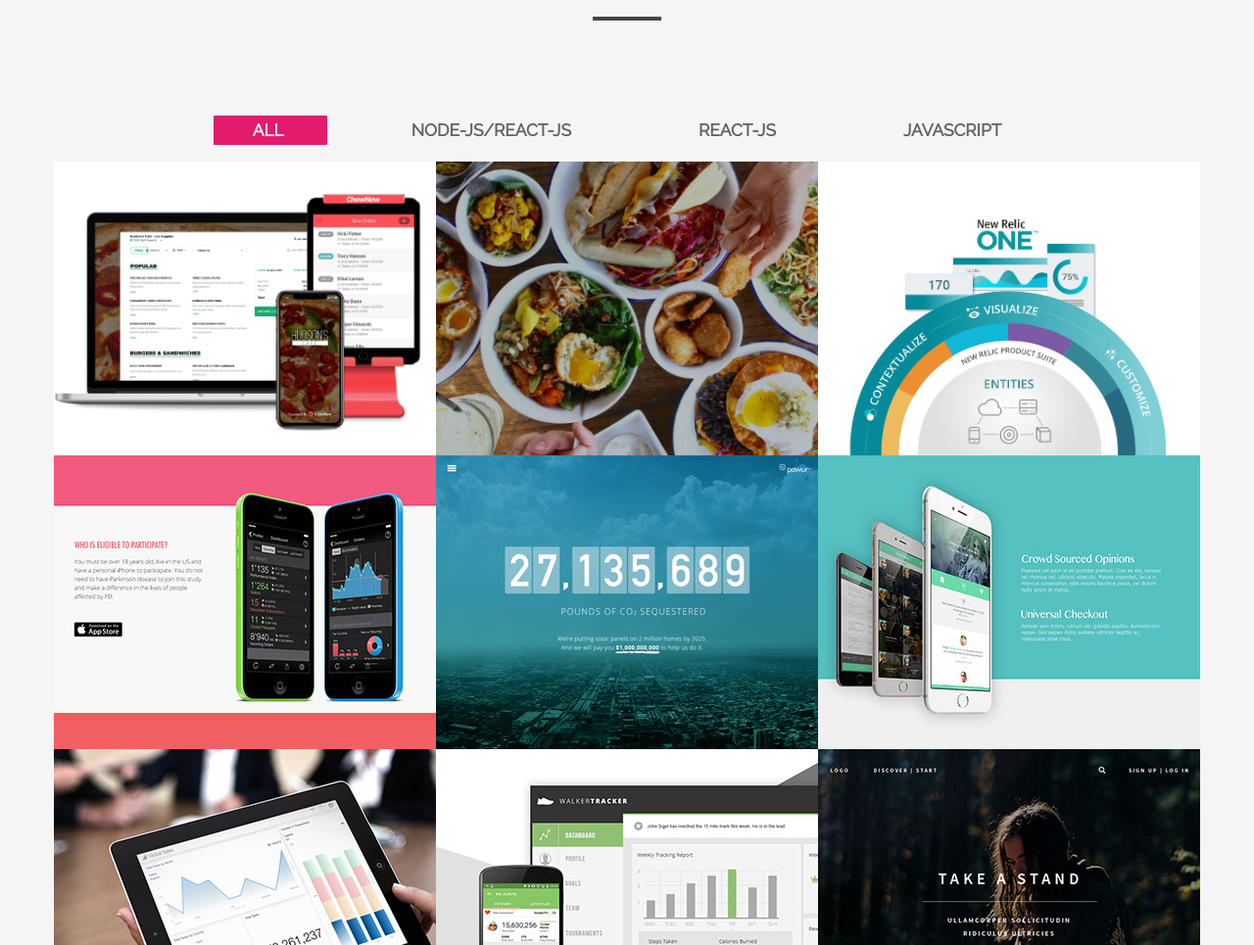
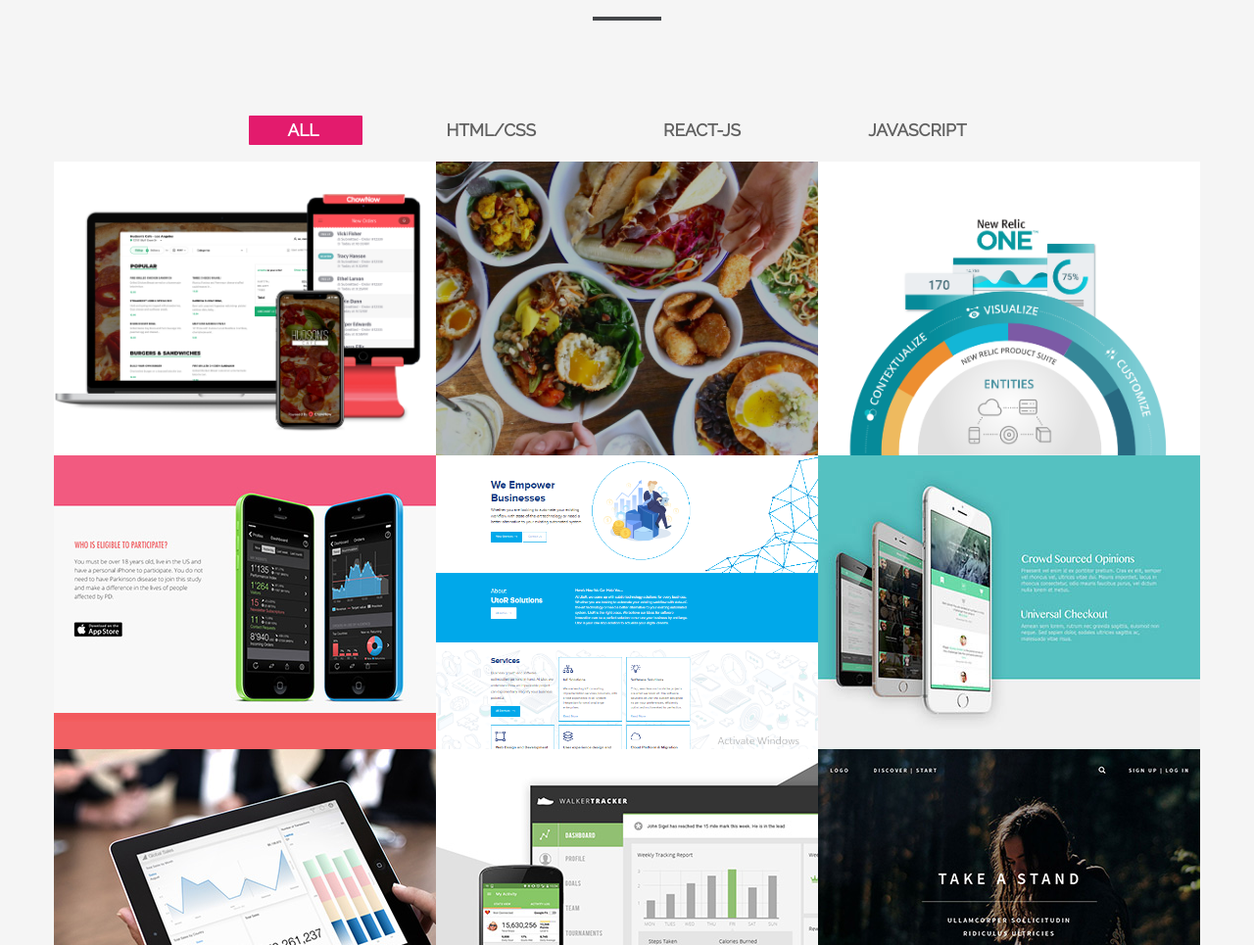
Before and after one commit to MuhRehman/progress-portfolio, a plain HTML site: page index.html in a window 1280 px wide. Shown: the part 2060-3025 px from the top of the page at 98% size. Drawn offline with nearby package versions, Linux system fonts and the light colour scheme; animation ran at ten frames a second.

Commit message:
Project Images Add

```diff
--- a/index.html
+++ b/index.html
@@ -248,14 +248,14 @@
       <div class="filter-wrap waypoint" data-animation="fade-in">
         <div class="flex row">
           <div class="filter" data-filter="all">ALL</div>
-          <div class="filter" data-filter=".rails">NODE-JS/REACT-JS</div>
+          <div class="filter" data-filter=".rails"> HTML/CSS</div>
           <div class="filter" data-filter=".react">REACT-JS</div>
           <div class="filter" data-filter=".js">JAVASCRIPT</div>
         </div>
         <div class="float-bar">
           <div class="flex row">
             <div class="filter" data-filter="all">ALL</div>
-            <div class="filter" data-filter=".rails">NODE-JS/REACT-JS</div>
+            <div class="filter" data-filter=".rails">HTML/CSS</div>
             <div class="filter" data-filter=".react">REACT-JS</div>
             <div class="filter" data-filter=".js">JAVASCRIPT</div>
           </div>
--- a/style/style.css
+++ b/style/style.css
@@ -749,7 +749,7 @@ section:nth-of-type(3) #gallery .mix:nth-child(4) .card {
   background: url("../img/thumb-4.jpg") center center/cover;
 }
 section:nth-of-type(3) #gallery .mix:nth-child(5) .card {
-  background: url("../img/thumb-5.jpg") center center/cover;
+  background: url("../img/slides/utorsol.PNG") center center/cover;
 }
 section:nth-of-type(3) #gallery .mix:nth-child(6) .card {
   background: url("../img/thumb-6.jpg") center center/cover;
```
Also changed, not shown: img/slides/utorsol.PNG (added).
